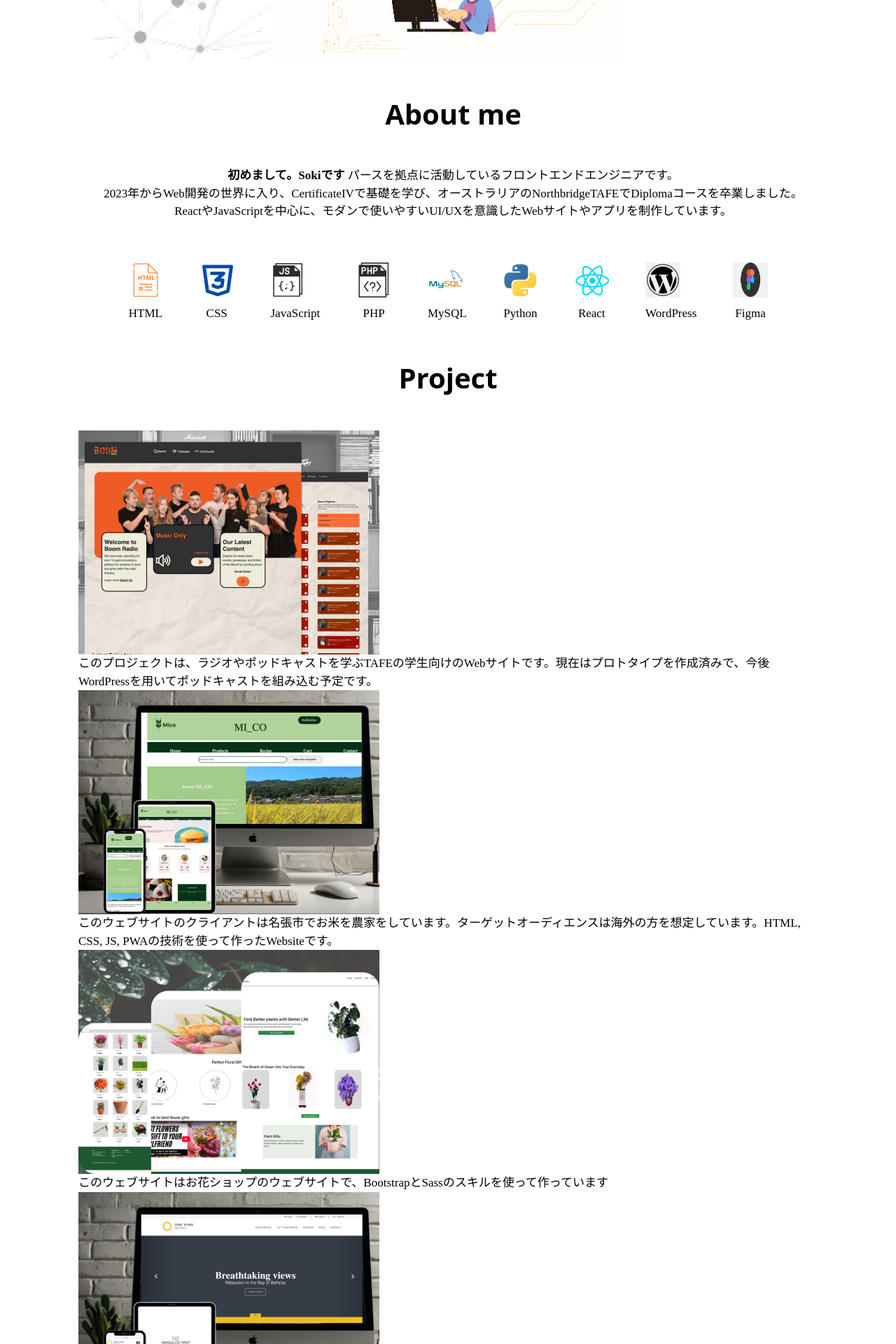
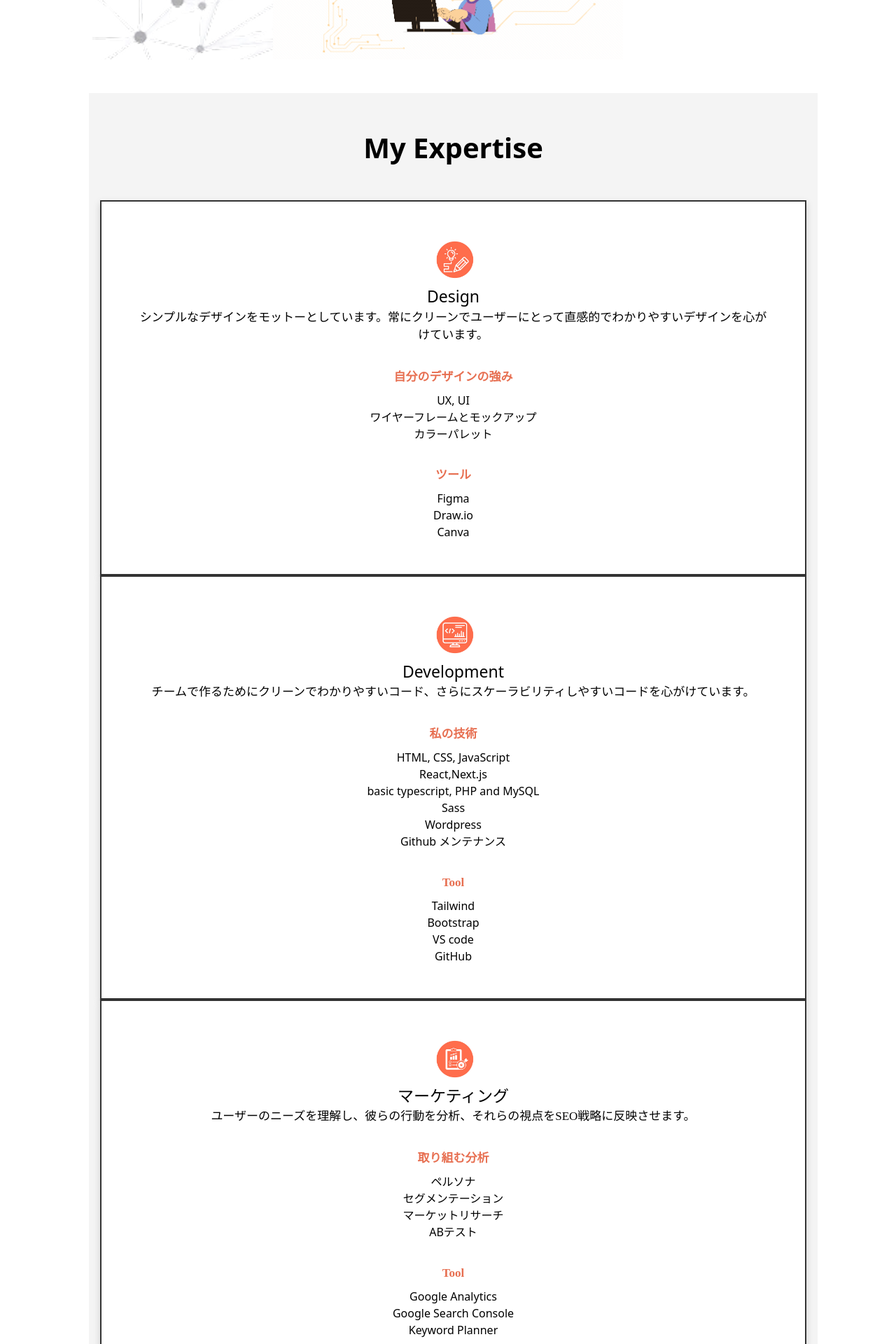
Before and after one commit to Sochan2/my-portfolio-react, a React (Vite) app: page /ja in a window 1280 px wide. Shown: the part 880-2800 px from the top of the page at 70% size. Built offline with nearby package versions, Linux system fonts and the light colour scheme.

Commit message:
change japanese version and add some content in english version.

```diff
--- a/src/components/project.jsx
+++ b/src/components/project.jsx
@@ -8,7 +8,7 @@ const projects = [
     projectTitle:"Boom Radio",
     projectDescription: {
       en: "Website prototype for TAFE radio students. This website is itegrated in Wordpress",
-      ja: "このプロジェクトは、ラジオやポッドキャストを学ぶTAFEの学生向けのWebサイトです。現在はプロトタイプを作成済みで、今後WordPressを用いてポッドキャストを組み込む予定です。"
+      ja: "このプロジェクトは、ラジオやポッドキャストを学ぶTAFEの学生向けのWebサイトです。現在はプロトタイプを作成済みで、さらにWordPressを用いてポッドキャストを組み込んだり、クライアント自身が自分でコンテンツをアップロードできる仕組みを整えました。"
     }
   },
 
@@ -18,8 +18,8 @@ const projects = [
     url:"https:japanricerealm.com",
     projectTitle:"Japan Rice Mico ",
     projectDescription: {
-      en: "This website is for a rice farmer who is producing in Nabari city in Japan. And, we are targetting for foreigners.Used HTML, CSS, JS and PWA technology ",
-      ja: "このウェブサイトのクライアントは名張市でお米を農家をしています。ターゲットオーディエンスは海外の方を想定しています。HTML, CSS, JS, PWAの技術を使って作ったWebsiteです。"
+      en: "This website is for a rice farmer who is producing in Nabari city in Japan. And, our target audience is foreigners. I have not implemented payment system though, it is considered accessibility. This website is Used HTML, CSS, JS and PWA technology ",
+      ja: "このウェブサイトのクライアントは名張市でお米農家をしています。ターゲットオーディエンスは海外の方を想定してお米を売るためのプラットフォームです。まだ決済機能は搭載していませんが、アクセシビリティーに配慮したHTML, CSS, JS, PWAの技術を使って作ったWebsiteです。"
     }
   },
 
@@ -29,10 +29,8 @@ const projects = [
     url:"https:japanricerealm.com",
     projectTitle:"Japan Rice Mico ",
     projectDescription: {
-      en: "This is a plant shop website and used sass and bootstrap technique ",
-      ja: "このウェブサイトはお花ショップのウェブサイトで、BootstrapとSassのスキルを使って作っています"
-    }
-  },
+      en: "This is a plant shop website and used sass and bootstrap technique. It is Expecting real client, George garden center and created. ",
+      ja: "このウェブサイトはお花ショップのウェブサイトで、BootstrapとSassのスキルを使って作っています。ジョージガーデンセンターというフラワーショップを想定してクライアントが欲しいファンクションを組み込んでいるウェブサイトです。" } },
 
   {
     src:"/img/onering-rental-thumbnail.png",
--- a/src/pages/Aboutus.jsx
+++ b/src/pages/Aboutus.jsx
@@ -11,7 +11,7 @@ export default function AboutUs(){
       <div className = "aboutme-grid-text text-center ">
       <p>About Me Little</p>
      <h1>User-Centric Frontend Development</h1>
-     <p>I am Soki, who is a frontend developer specialising in building responsive, user-friendly websites and apps. My passion is building responsive websites and apps. I use React and modern tools to create intuitive digital experiences.</p>
+     <p>I am Soki, who is a frontend developer specializing in building responsive, user-friendly websites and apps. With a strong foundation in HTML, CSS, and JavaScript, along with modern tools like React, I am passionate about creating intuitive and engaging digital experiences.</p>
       </div>
 
       <div className = "aboutme-grid-picture">
--- a/src/pages/AboutusJa.jsx
+++ b/src/pages/AboutusJa.jsx
@@ -6,40 +6,45 @@ export default function AboutUsJa(){
     <>
     <Header />
     <main>
-    <section class="about_me">
+    <section class="about_me grid grid-cols-1 md:grid-cols-2 gap-8 gap-4 ">
 
-     <h1>初めまして。Sokiです。</h1>
+      <div className = "aboutme-grid-text text-center ">
+      <p>私のプロフィール</p>
+     <h1>ユーザー体験を大切にするWebデベロッパー</h1> <p>私はフロントエンドエンジニアとして、レスポンシブでユーザーフレンドリーなウェブサイトやアプリの開発を得意としています。Reactをはじめとするモダンなツールと、HTML・CSS・JavaScriptといった基礎技術を活かし、直感的でユーザー中心のデジタル体験を提供することに情熱を持っています。</p> </div>
 
-     <p>私はフロントエンドWeb developerで、情熱的な方達と働きたいと思っています。私のこのポートフォリオは毎年進化をしており、日々学習する知識や最新の技術を
-       活用して日々アップデートを重ねています。 <br /> <br />
+      <div className = "aboutme-grid-picture">
+        <img src= "/img/aboutme-hero.png"></img>
+      </div>
+   </section>
 
-       私の今までの道のりを少し紹介すると...
-       大学であーケティングとWebmarketingを学んだ後、「もっと専門的で技術的なスキルを身に付けたい」さらに、当時ブログを運営していたこともあり、デザインをもっと凝ったものにしたいが、
-       自分で変える知識がなかったので、Webdevelopmentを勉強したいと思い、さらに英語も同時に学べるということで、西オーストラリアのTAFEに入学しました。Webdevelopment Certificate IVを取得し、現在は
-       Webdevelopment Frontend のDiplomaコースをも取得しました。 <br /> <br />
+   <section className = "my-journey grid grid-cols-1 md:grid-cols-2">
+       <div className = "my-journey-image">
+         <img src = "/img/journey.png"></img>
+       </div>
 
+       <div className="my-journey-text  ">
+       <h2></h2>私のストーリー <p>私は近畿大学で経営学やマーケティングを学び、デジタルプラットフォームが企業と人々のつながり方をどのように変えているかについて理解を深めました。そこから興味が広がり、WebマーケティングやWeb開発に触れる中で、デジタル体験を支える技術面に強い関心を持つようになりました。<br></br><br></br>
+      その関心をきっかけに大きな一歩を踏み出し、大学卒業後はオーストラリアに渡り、Web開発の道に進むことを決意しました。パースのTAFEで学び、HTML・CSS・JavaScript・Reactといった基礎からモダンな技術までしっかりと習得。単にコードを書く力だけでなく、コミュニケーション力やチームワークの大切さも身につけました。
+      ビジネスとテクノロジーの両方の背景を持つことで、ユーザーの本当のニーズに応えるデジタル体験を提供できるのが私の強みです。
+<br></br><br></br>さらに、テニスコーチとしての経験を通じて、相手に合わせた柔軟な対応力とわかりやすい伝え方を培いました。
+       </p>
+       </div>
 
-       私はこの経験から、クライアントとの円滑なコミュニケーションスキル、英語でのClient workの実践、プロジェクト管理能力、さらにデザインやコーディングのスキルを身につけ、プロフェショナルなWeb developer
-       として活躍したいと思っています。
-       コーディング以外では、私はテニスをしたり、自然の中でリフレッシュしたりするのが大好きで、常に新しい発見を大切にしています。
-      </p>
    </section>
 
 
+   <section className = "education grid grid-cols-1 md:grid-cols-2">
+       <div className = "education-image">
+         <img src = "/img/education.png"></img>
+       </div>
 
-
-
-   <img class="my-timeline" src="/img/my-skill.png" alt="my timelice picture. My brief history as website development."/>
-
-
-
-<section class="policy">
- <h2>My Policy</h2>
- <p>私たちは、透明性・創造性・信頼を大切にしながら、高品質なサービスをお届けいたします。これらのコアバリューを大切にしています。</p>
-<p>「今何をしているの」「次はどんなステップ」そんな疑問にお答えできるよう、オープンなコミュニケーションを心がけています。初期プランニングから最終的な完成まで、プロセス全体を分かりやすくお伝えし、安心してお任せいただけるよう努めています。</p>
-<p>でも、私たちの仕事はウェブサイトを作って終わりではありません。その後のメンテナンス、SEO対策への最適化、そして収益向上のための改善提案まで、長期的なパートナーとしてサポートさせていただきます。</p>
-
- </section>
+       <div className="education-text ">
+       <h2>Education</h2>
+       <p><strong>TAFE Web開発 フロントエンド ディプロマ  </strong>/ 2025</p>
+       <p>Sass、Wordpress、React他にリアルクライアントワークを通じてチームでの開発を実際に行った。</p>
+       <p><strong>TAFE 情報技術 Web開発 サーティフィケートIV</strong>  / 2024</p> <p>HTML・CSS・JavaScript・Web標準の基礎を習得。さらにWCAGを学び、アクセサビリティーを重視したウェブサイトについても学習</p>
+       <p><strong>近畿大学 経営学部　キャリアマネージメント学科  学士 </strong>/ 2023 </p> <p> 経営マネージメント、マーケティング。主に海外ビジネスやInternational marketingについて研究を行った</p> </div>
+   </section>
 
 </main>
 
--- a/src/pages/Home-ja.jsx
+++ b/src/pages/Home-ja.jsx
@@ -47,21 +47,100 @@ gsap.registerPlugin(ScrollTrigger);
     <section className="about_me" ref={aboutRef}>
 
       <h1 className="">Webデザインと開発で、体験をもっとシンプルに</h1>
-      <h2>見やすく・使いやすいーそんなWebsiteをつくります</h2>
-
+      <h2>見やすく・使いやすい。そんなWebsiteをつくります</h2>
 
       <img src="img/portfolio_home.gif " alt=" do coding" />
     </section>
 
       <section className="intro">
-        <h2>About me</h2>
+      <section className="expertise-section">
+        <h2>My Expertise</h2>
+        <div className="expertise-background"></div>
+        <div className="grid grid-cols-1 sm:grid-cols-2 lg:grid-cols-3 expertise-grid ">
+          <div className="design-section p-6 m-3 shadow-md">
+          <img className="expertise-logo" src="/img/design-logo.png" alt="design logo picture with orange color" />
+          <h3>Design</h3>
 
-        <p><strong>初めまして。Sokiです</strong> パースを拠点に活動しているフロントエンドエンジニアです。<br/>
-         2023年からWeb開発の世界に入り、CertificateIVで基礎を学び、オーストラリアのNorthbridgeTAFEでDiplomaコースを卒業しました。
-        </p>
-       <p>ReactやJavaScriptを中心に、モダンで使いやすいUI/UXを意識したWebサイトやアプリを制作しています。</p>
+          <p>
+            シンプルなデザインをモットーとしています。常にクリーンでユーザーにとって直感的でわかりやすいデザインを心がけています。 </p>
+          <p><strong>自分のデザインの強み</strong></p> <ul>
+            <li>UX, UI</li>
+            <li>ワイヤーフレームとモックアップ</li>
+            <li>カラーパレット</li>
+
+          </ul>
+
+          <p><strong>ツール</strong></p>
+          <ul>
+            <li>Figma</li>
+            <li>Draw.io</li>
+            <li>Canva</li>
+          </ul>
+
+
+          </div>
+
+          <div className="development p-6 shadow-md m-3">
+          <img className="expertise-logo" src="/img/development-logo.png" alt="design logo picture with orange color" />
+          <h3>Development</h3>
+          <p>
+            チームで作るためにクリーンでわかりやすいコード、さらにスケーラビリティしやすいコードを心がけています。
+
+          </p>
+          <p><strong>私の技術</strong></p>
+          <ul>
+            <li>HTML, CSS, JavaScript</li>
+            <li>React,Next.js</li>
+            <li>basic typescript, PHP and MySQL</li>
+            <li>Sass</li>
+            <li>Wordpress</li>
+             <li>Github メンテナンス</li>
+
+          </ul>
+
+          <p><strong>Tool</strong></p>
+          <ul>
+            <li>Tailwind</li>
+            <li>Bootstrap</li>
+            <li>VS code</li>
+            <li>GitHub</li>
+          </ul>
+
+          </div>
+
+          <div className="marketing p-6 shadow-md m-3">
+          <img className="expertise-logo" src="/img/marketing-logo.png" alt="design logo picture with orange color" />
+          <h3>マーケティング</h3>
+          <p>
+            ユーザーのニーズを理解し、彼らの行動を分析、それらの視点をSEO戦略に反映させます。 </p>
+          <p><strong>取り組む分析</strong></p>
+          <ul>
+            <li>ペルソナ</li>
+            <li>セグメンテーション</li>
+            <li>マーケットリサーチ</li>
+            <li>ABテスト</li>
+          </ul>
+
+          <p><strong>Tool</strong></p>
+          <ul>
+            <li>Google Analytics</li>
+            <li>Google Search Console</li>
+            <li>Keyword Planner</li>
+          </ul>
+
+          </div>
+
+
+
+
+        </div>
+        </section>
+
+
+
+
+
       </section>
-      <Skills />
       <h2>Project</h2>
       <Project isJapanese={isJapanese} />
       </main>
--- a/src/pages/Home.jsx
+++ b/src/pages/Home.jsx
@@ -90,9 +90,15 @@ gsap.registerPlugin(ScrollTrigger);
           </p>
           <p><strong>What I will write code</strong></p>
           <ul>
-            <li>UX, UI</li>
-            <li>Wireframe and Mockup</li>
-            <li>Color palletes</li>
+            <ul>
+            <li>HTML, CSS, JavaScript</li>
+            <li>React,Next.js</li>
+            <li>basic typescript, PHP and MySQL</li>
+            <li>Sass</li>
+            <li>Wordpress</li>
+             <li>Github maintenance</li>
+
+          </ul>
 
           </ul>
 
```
